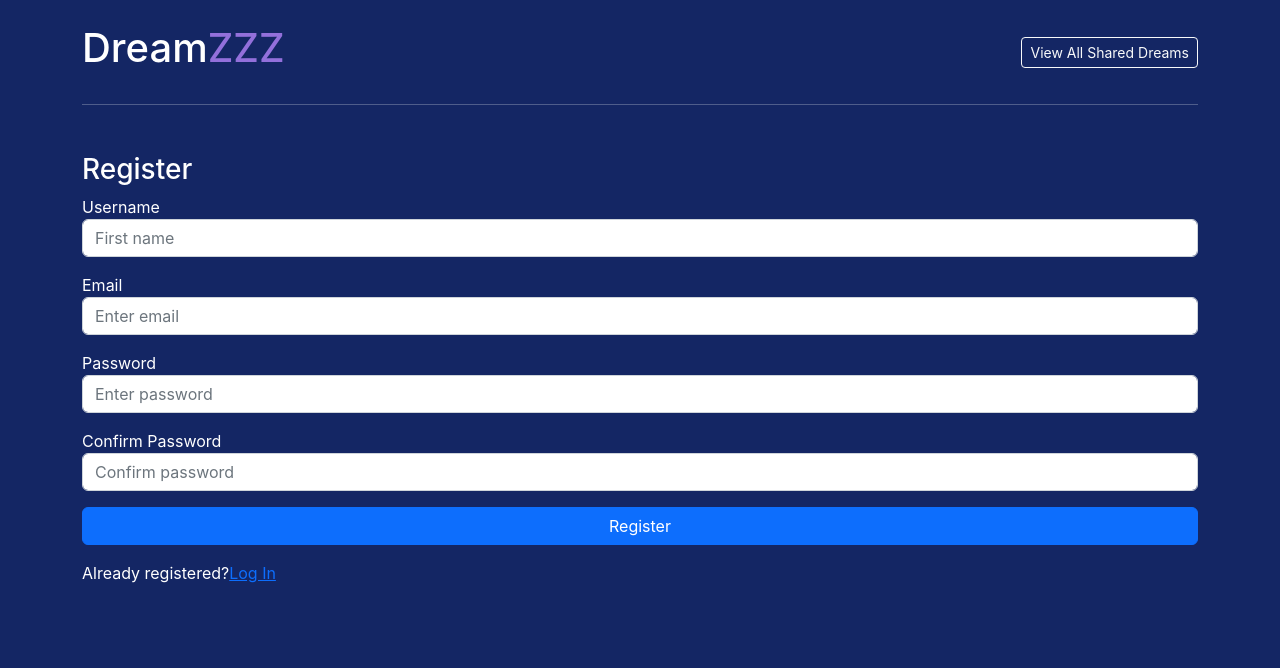
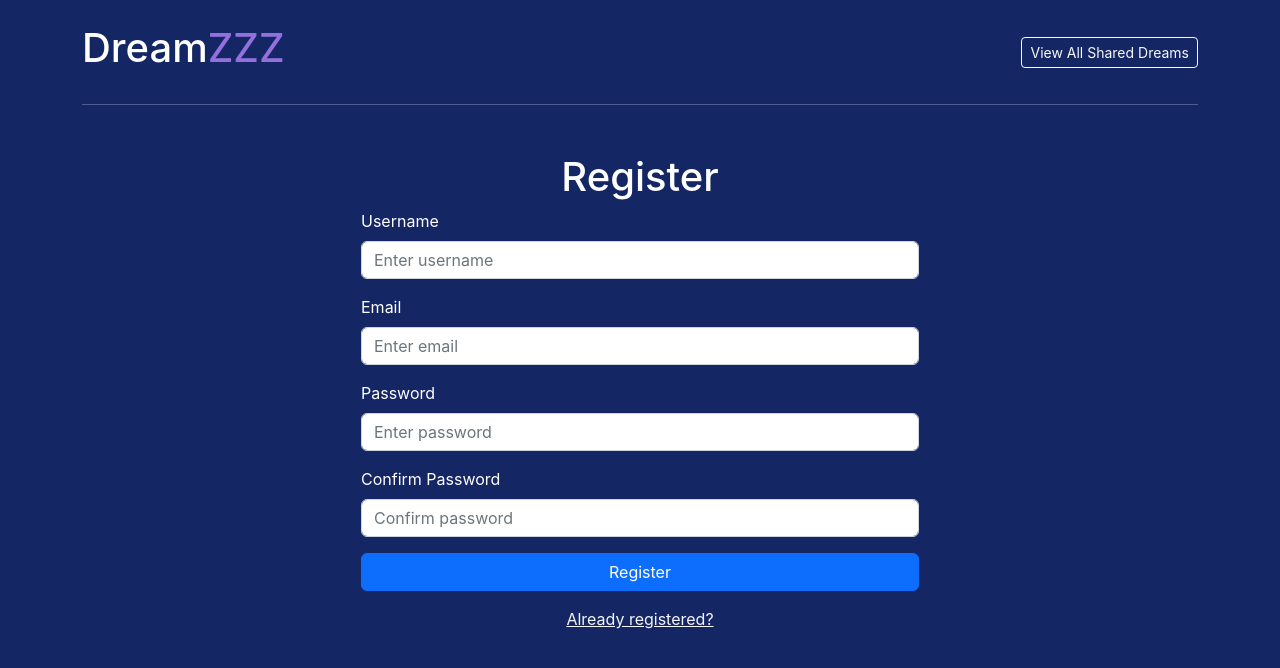
Before and after one commit to Charan-Karthik/DreamBoard, a React (Create React App) app in the folder client/: page /register in a window 1280 px wide. Shown: the top 668 px of the page. Built offline with nearby package versions, Linux system fonts and the light colour scheme.

Commit message:
styling updated

```diff
--- a/client/src/views/Login.jsx
+++ b/client/src/views/Login.jsx
@@ -7,34 +7,39 @@ const Login = () => {
         <div>
             <NoUserHeader />
 
-            <form>
-                <h3>Log In</h3>
+            <div className='d-flex justify-content-center'>
+                <form className='w-50 d-flex flex-column'>
+                    <h1 className='text-center'>Log In</h1>
+
                     <div className="mb-3">
-                    <label>Email address</label>
+                        <label className='form-label'>Email</label>
                         <input
                             type="email"
                             className="form-control"
                             placeholder="Enter email"
                         />
                     </div>
+
                     <div className="mb-3">
-                    <label>Password</label>
+                        <label className='form-label'>Password</label>
                         <input
                             type="password"
                             className="form-control"
                             placeholder="Enter password"
                         />
                     </div>
+
                     <div className="d-grid mb-3">
                         <button type="submit" className="btn btn-primary">
                             Submit
                         </button>
                     </div>
-                <p>
-                    Don't have an account?
-                    <Link to={'/register'}>Register</Link>
+
+                    <p className='text-center'>
+                        <Link style={{ 'color': 'whitesmoke' }} to={'/register'}>Don't have an account?</Link>
                     </p>
                 </form>
+            </div>
         </div>
     )
 }
--- a/client/src/views/Register.jsx
+++ b/client/src/views/Register.jsx
@@ -6,51 +6,57 @@ const Register = () => {
     return (
         <div>
             <NoUserHeader />
+            <div className='d-flex justify-content-center'>
+                <form className='w-50 d-flex flex-column'>
+                    <h1 className='text-center'>Register</h1>
 
-            <form>
-                <h3>Register</h3>
                     <div className="mb-3">
-                    <label>Username</label>
+                        <label className='form-label'>Username</label>
                         <input
                             type="text"
                             className="form-control"
-                        placeholder="First name"
+                            placeholder="Enter username"
                         />
                     </div>
+
                     <div className="mb-3">
-                    <label>Email</label>
+                        <label className='form-label'>Email</label>
                         <input
                             type="email"
                             className="form-control"
                             placeholder="Enter email"
                         />
                     </div>
+
                     <div className="mb-3">
-                    <label>Password</label>
+                        <label className='form-label'>Password</label>
                         <input
                             type="password"
                             className="form-control"
                             placeholder="Enter password"
                         />
                     </div>
+
                     <div className="mb-3">
-                    <label>Confirm Password</label>
+                        <label className='form-label'>Confirm Password</label>
                         <input
                             type="password"
                             className="form-control"
                             placeholder="Confirm password"
                         />
                     </div>
+
                     <div className="d-grid mb-3">
                         <button type="submit" className="btn btn-primary">
                             Register
                         </button>
                     </div>
-                <p>
-                    Already registered?
-                    <Link to={'/login'}>Log In</Link>
+
+                    <p className='text-center'>
+                        <Link style={{ 'color': 'whitesmoke' }} to={'/login'}>Already registered?</Link>
                     </p>
                 </form>
+            </div>
         </div>
     )
 }
```
Lines whose indentation alone changed are shown as unchanged.
